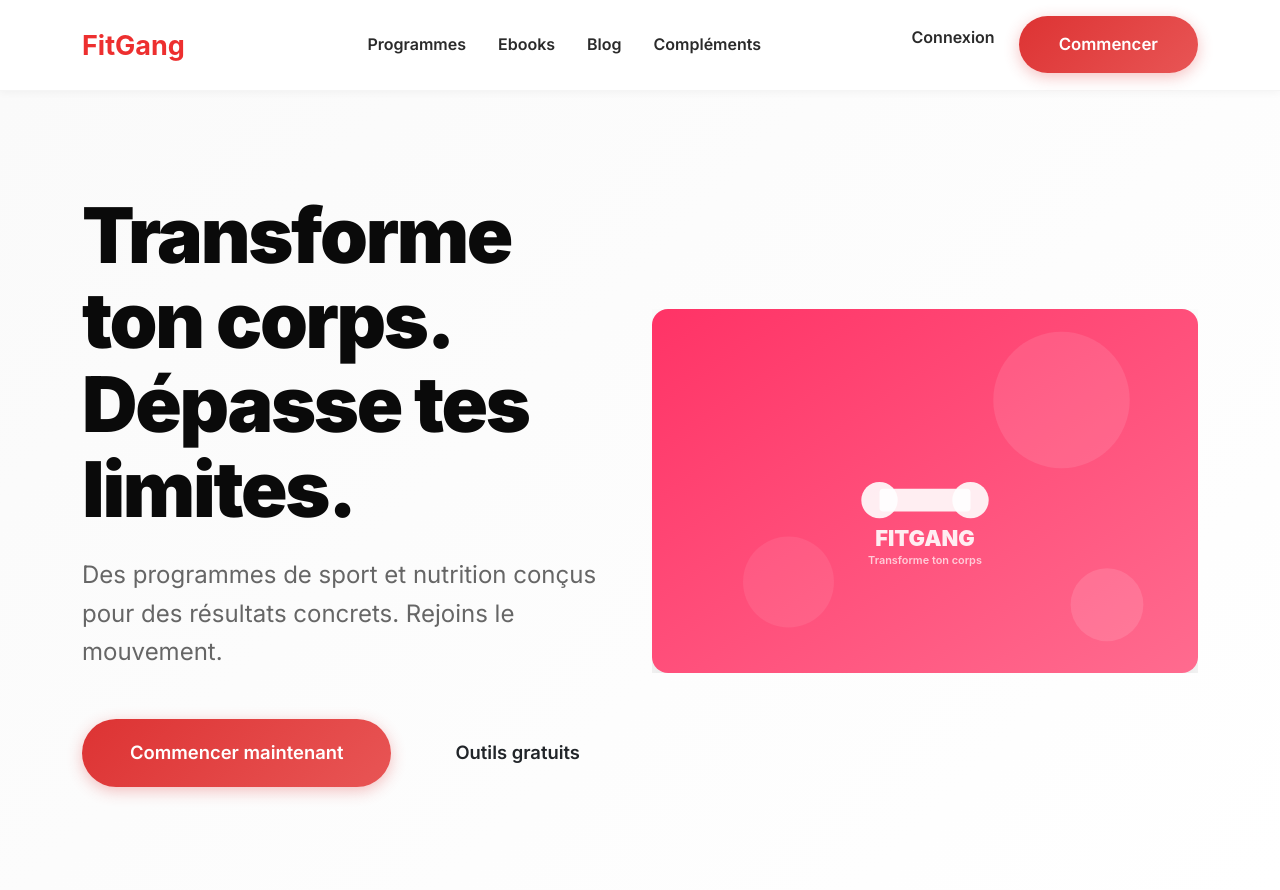
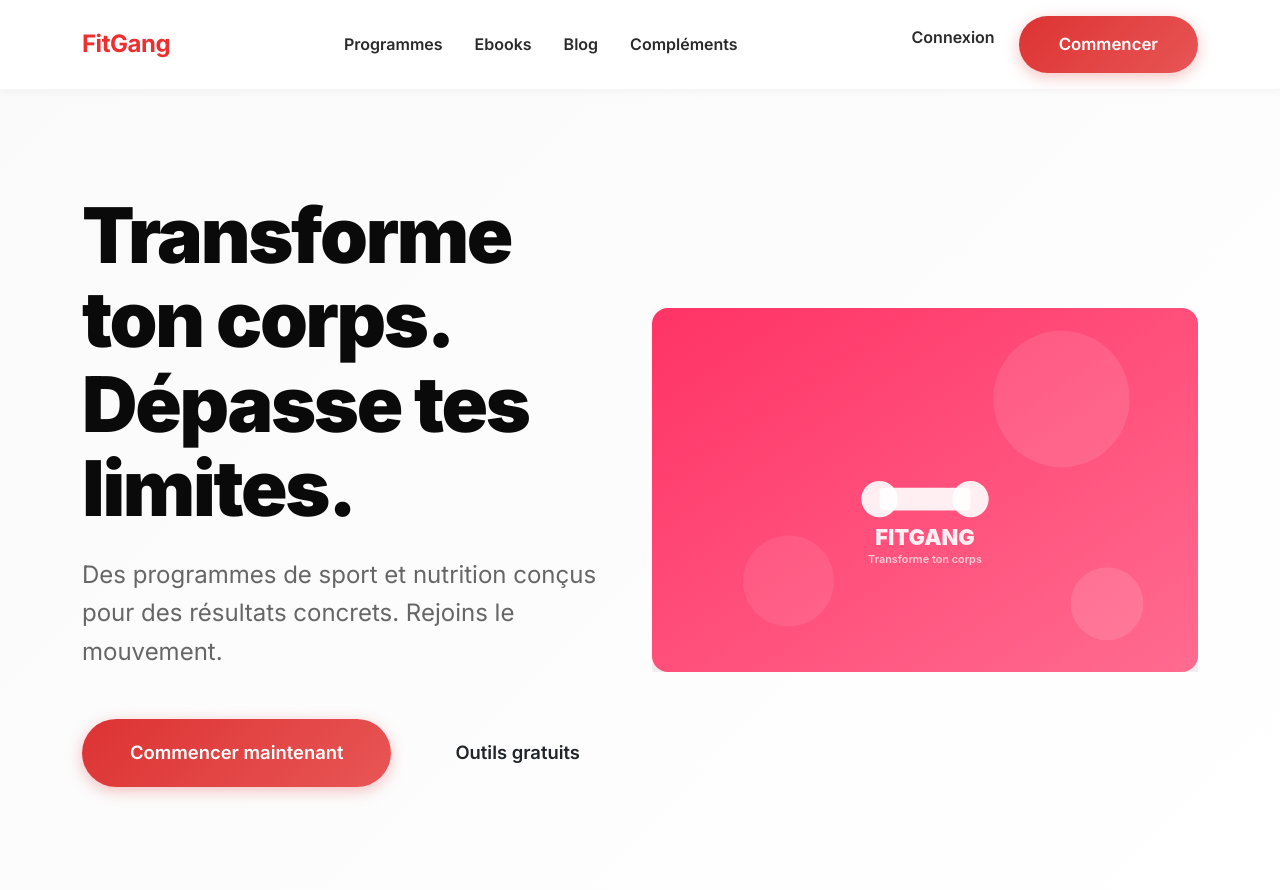
Before and after one commit to max0067/saas, a Flask app: page / in a window 1280 px wide. Shown: the top 890 px of the page. Run offline with Flask 3, Linux system fonts and the light colour scheme; data that the repository does not hold is empty; some libraries are stand-ins or nearby versions.

Commit message:
Fix logo display and product image serving
- Replace SVG logo with text-based FitGang logo (#ED2F2F color)
- Add /uploads/<filename> route to serve uploaded files
- Update catalog template to use /uploads/ path for product images
- Support both external URLs (http) and local uploads

Fixes: Logo not displaying, product images not showing

```diff
--- a/fitgang_app/__init__.py
+++ b/fitgang_app/__init__.py
@@ -126,4 +126,11 @@ def create_app(config_name=None):
         from fitgang_app.utils.seo import generate_sitemap
         return generate_sitemap(app)
 
+    # Uploads route
+    @app.route('/uploads/<path:filename>')
+    def uploaded_file(filename):
+        """Serve uploaded files."""
+        from flask import send_from_directory
+        return send_from_directory(app.config['UPLOAD_FOLDER'], filename)
+
     return app
--- a/fitgang_app/templates/base.html
+++ b/fitgang_app/templates/base.html
@@ -35,8 +35,8 @@
     <!-- Navigation -->
     <nav class="navbar navbar-expand-lg navbar-light bg-white sticky-top" id="mainNav">
         <div class="container">
-            <a class="navbar-brand" href="{{ url_for('main.index') }}">
-                <img src="{{ url_for('static', filename='assets/logo-fitgang.svg') }}" alt="FitGang" height="36" class="d-inline-block">
+            <a class="navbar-brand fw-bold fs-4" href="{{ url_for('main.index') }}" style="color: #ED2F2F;">
+                FitGang
             </a>
 
             <button class="navbar-toggler border-0" type="button" data-bs-toggle="collapse" data-bs-target="#navbarNav">
--- a/fitgang_app/templates/shop/catalog.html
+++ b/fitgang_app/templates/shop/catalog.html
@@ -25,10 +25,10 @@
                     <div class="card product-card h-100">
                         <div class="product-image-wrapper">
                             {% if product.image_url %}
-                                {% if product.image_url.startswith('http') or product.image_url.startswith('/') %}
+                                {% if product.image_url.startswith('http') %}
                                     <img src="{{ product.image_url }}" class="card-img-top" alt="{{ product.title }}">
                                 {% else %}
-                                    <img src="{{ url_for('static', filename='uploads/' + product.image_url) }}" class="card-img-top" alt="{{ product.title }}">
+                                    <img src="/uploads/{{ product.image_url }}" class="card-img-top" alt="{{ product.title }}">
                                 {% endif %}
                             {% else %}
                                 <img src="{{ url_for('static', filename='images/placeholder-product.jpg') }}" class="card-img-top" alt="{{ product.title }}">
```
